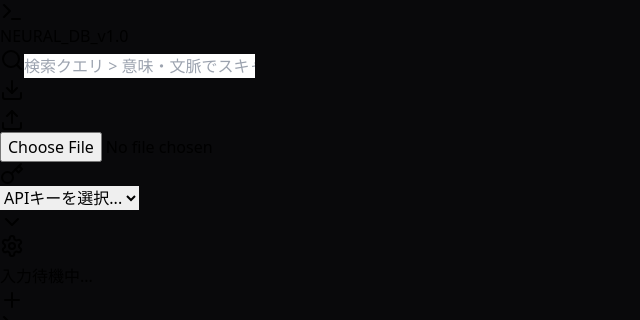
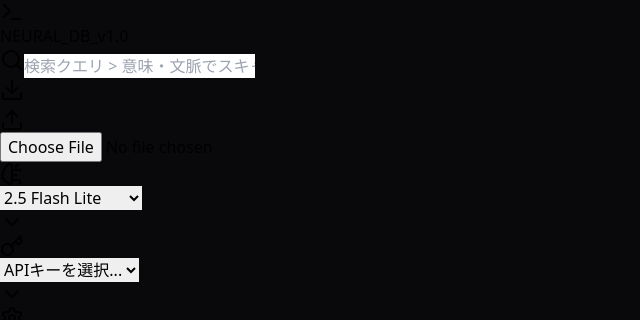
Before and after one commit to dma-cmyk/neural-db, a React (Vite) app: page / in a window 1280 px wide. Shown: the top 320 px of the page, without its empty margins (0-640 px from the left). Built offline with nearby package versions, Linux system fonts and the light colour scheme.

Commit message:
Update AI models: pin embedding to gemini-embedding-001 and add generative model selection

```diff
--- a/src/App.tsx
+++ b/src/App.tsx
@@ -33,6 +33,20 @@ interface ApiKey {
   key: string;
 }
 
+interface GeminiModel {
+  id: string;
+  name: string;
+  description: string;
+  isPaid?: boolean;
+}
+
+const AVAILABLE_MODELS: GeminiModel[] = [
+  { id: 'gemini-2.5-flash-lite', name: '2.5 Flash Lite', description: '高速・軽量 (デフォルト)' },
+  { id: 'gemini-3-flash-preview', name: '3 Flash Preview', description: '次世代高速モデル' },
+  { id: 'gemini-2.5-pro', name: '2.5 Pro', description: '高性能・多目的' },
+  { id: 'gemini-3-pro-preview', name: '3 Pro Preview', description: '次世代最上位モデル', isPaid: true },
+];
+
 // --- メインコンポーネント ---
 
 export default function App() {
@@ -44,6 +58,7 @@ export default function App() {
 
   const [apiKeys, setApiKeys] = useState<ApiKey[]>([]);
   const [selectedApiKeyId, setSelectedApiKeyId] = useState<string | null>(null);
+  const [selectedModelId, setSelectedModelId] = useState<string>('gemini-2.5-flash-lite');
 
   const [isAdding, setIsAdding] = useState(false);
   const [isSearching, setIsSearching] = useState(false);
@@ -142,7 +157,7 @@ export default function App() {
         setIsProcessingFile(true);
         try {
           // ファイルの要約を取得
-          finalSummary = await summarizeFile(pendingFile.data, pendingFile.type, activeApiKey);
+          finalSummary = await summarizeFile(pendingFile.data, pendingFile.type, activeApiKey, selectedModelId);
           // 要約をベクトル化
           vectorToUse = await getEmbedding(finalSummary, activeApiKey);
         } finally {
@@ -167,7 +182,7 @@ export default function App() {
       if (!finalTitle) {
         setIsGeneratingTitle(true);
         try {
-          finalTitle = await generateTitle(pendingFile ? finalSummary : newNoteText, activeApiKey);
+          finalTitle = await generateTitle(pendingFile ? finalSummary : newNoteText, activeApiKey, selectedModelId);
         } finally {
           setIsGeneratingTitle(false);
         }
@@ -411,7 +426,23 @@ export default function App() {
             </label>
           </div>
 
-          <div className="relative flex items-center gap-2">
+          <div className="flex items-center gap-2">
+            <div className="flex items-center gap-2 bg-zinc-900 px-3 py-2 border border-cyan-900/50 focus-within:border-cyan-400 transition-all min-w-[150px]">
+              <BrainCircuit className={`w-4 h-4 ${AVAILABLE_MODELS.find(m => m.id === selectedModelId)?.isPaid ? 'text-amber-400' : 'text-cyan-500'}`} />
+              <select
+                className="bg-transparent border-none text-[0.65rem] focus:ring-0 p-0 outline-none text-cyan-100 flex-1 appearance-none cursor-pointer font-bold"
+                value={selectedModelId}
+                onChange={(e) => setSelectedModelId(e.target.value)}
+              >
+                {AVAILABLE_MODELS.map(model => (
+                  <option key={model.id} value={model.id} className="bg-zinc-900">
+                    {model.name} {model.isPaid ? '★' : ''}
+                  </option>
+                ))}
+              </select>
+              <ChevronDown className="w-3 h-3 text-cyan-600 ml-1 pointer-events-none" />
+            </div>
+
             <div className="flex items-center gap-2 bg-zinc-900 px-3 py-2 border border-fuchsia-900/50 focus-within:border-fuchsia-500 transition-all min-w-[140px]">
               <Key className="w-4 h-4 text-fuchsia-500" />
               <select
--- a/src/lib/gemini.ts
+++ b/src/lib/gemini.ts
@@ -1,5 +1,6 @@
 /**
  * Gemini APIを使用してテキストのエンベディングを取得します。
+ * エンベディングモデルは gemini-embedding-001 に固定します。
  */
 export const getEmbedding = async (text: string, apiKeyToUse: string, retryCount = 0): Promise<number[]> => {
   const delays = [1000, 2000, 4000, 8000, 16000];
@@ -33,7 +34,8 @@ export const getEmbedding = async (text: string, apiKeyToUse: string, retryCount
 export const summarizeFile = async (
   fileData: string, // Base64 strings for binary, text for plain text
   mimeType: string,
-  apiKeyToUse: string
+  apiKeyToUse: string,
+  modelId: string = 'gemini-2.5-flash-lite'
 ): Promise<string> => {
   try {
     const isText = mimeType.startsWith('text/') || mimeType === 'application/json' || mimeType === 'application/javascript';
@@ -56,7 +58,7 @@ export const summarizeFile = async (
           }]
         };
 
-    const response = await fetch(`https://generativelanguage.googleapis.com/v1beta/models/gemini-2.5-flash-lite:generateContent?key=${apiKeyToUse}`, {
+    const response = await fetch(`https://generativelanguage.googleapis.com/v1beta/models/${modelId}:generateContent?key=${apiKeyToUse}`, {
       method: 'POST',
       headers: { 'Content-Type': 'application/json' },
       body: JSON.stringify(body)
@@ -77,9 +79,13 @@ export const summarizeFile = async (
 /**
  * Gemini APIを使用してテキストからタイトルを生成します。
  */
-export const generateTitle = async (text: string, apiKeyToUse: string): Promise<string> => {
+export const generateTitle = async (
+  text: string,
+  apiKeyToUse: string,
+  modelId: string = 'gemini-2.5-flash-lite'
+): Promise<string> => {
   try {
-    const response = await fetch(`https://generativelanguage.googleapis.com/v1beta/models/gemini-2.5-flash-lite:generateContent?key=${apiKeyToUse}`, {
+    const response = await fetch(`https://generativelanguage.googleapis.com/v1beta/models/${modelId}:generateContent?key=${apiKeyToUse}`, {
       method: 'POST',
       headers: { 'Content-Type': 'application/json' },
       body: JSON.stringify({
```
